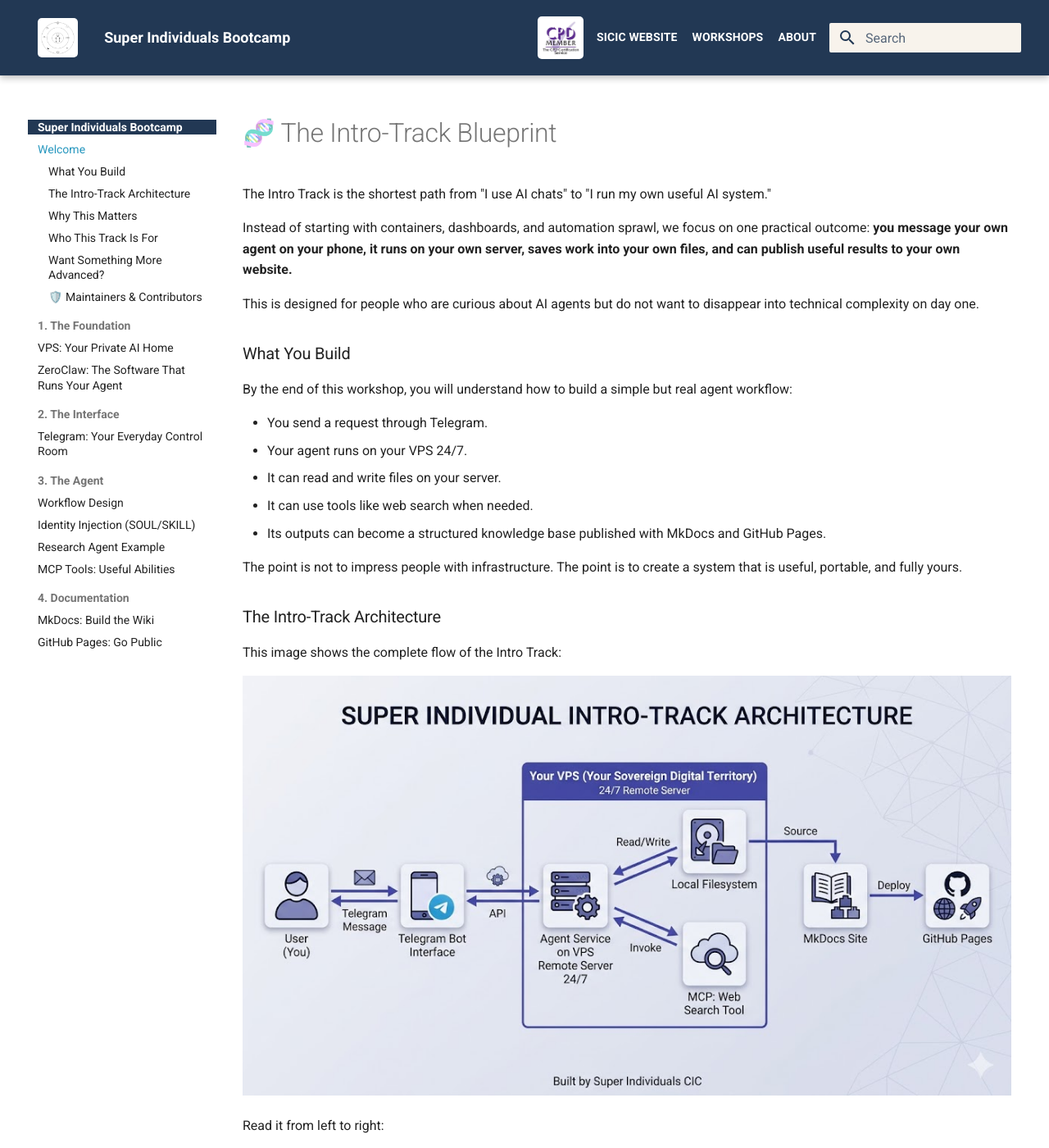
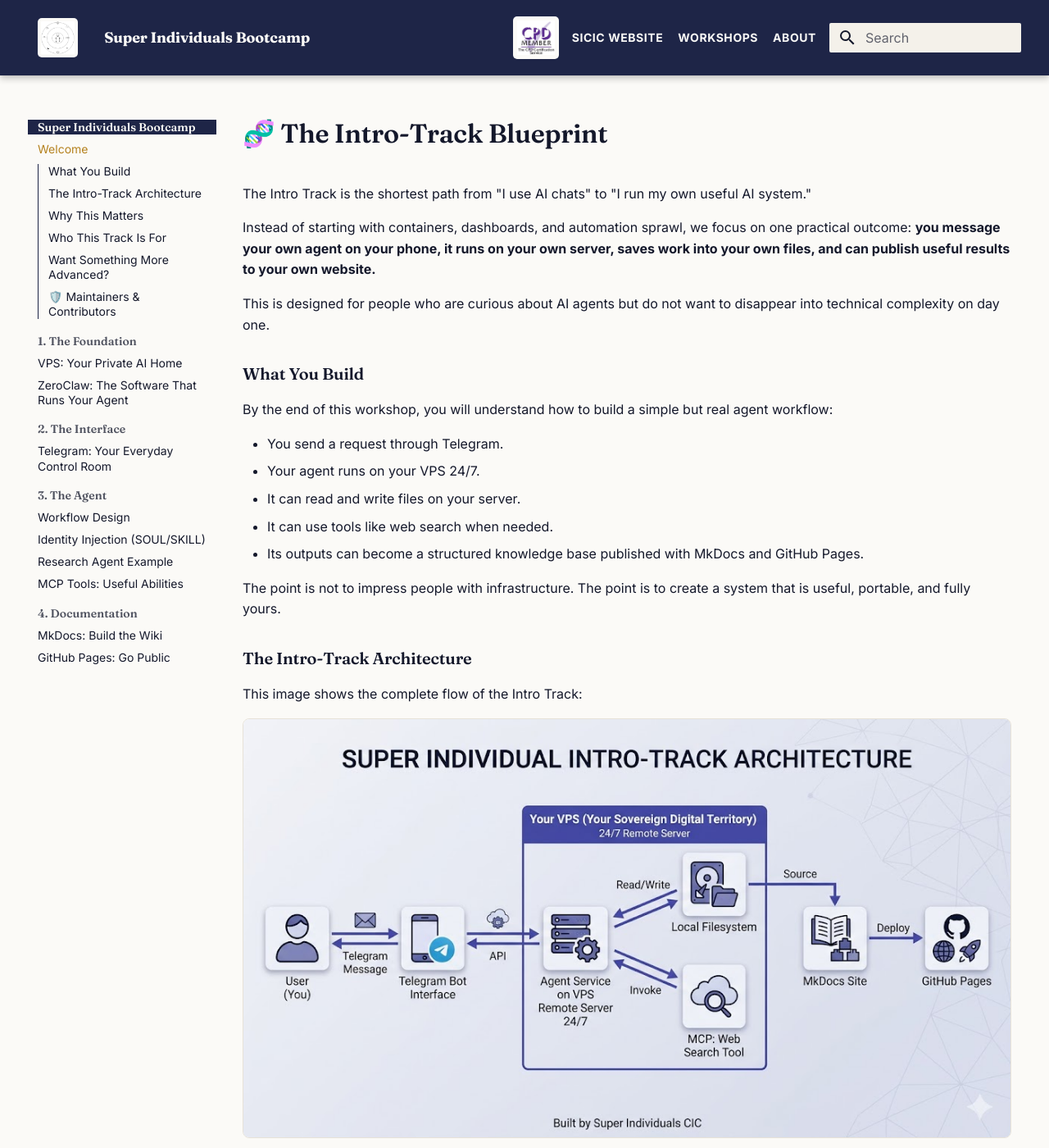
Before and after one commit to sicic-org/pre-bootcamp, an MkDocs documentation site: the page built from docs/index.md, in a window 1280 px wide and 1400 px high. Shown: the whole window at 82% size. Built offline with MkDocs 1.6.1 and Material for MkDocs 9.7.7, drawn with Linux system fonts in a browser that asks for light colours.

Commit message:
Align style

```diff
--- a/docs/stylesheets/extra.css
+++ b/docs/stylesheets/extra.css
@@ -1,8 +1,75 @@
-:root {
-    --brand-chrome: #223854;
-    --brand-highlight: #2596be;
-    --brand-search: #f8f3ec;
+/* SICIC brand palette (brand guideline):
+   Paper  #FBFAF7 / #F4F1EA  warm off-white background / muted surface
+   Ink    #14182B            near-black indigo text, primary buttons
+   Indigo #1E2547            deep brand indigo, dark sections
+   Gold   #C9952F (#B5821F)  CTAs, accents, "founding" highlights
+   Border #E7E2D8            warm borders
+   Type: Fraunces (serif) headings/display, Inter (sans) body.
+
+   The palette attribute selectors are needed because mkdocs-material sets
+   its color variables on body[data-md-color-*], which would otherwise
+   shadow values declared only on :root. */
+:root,
+[data-md-color-scheme="default"],
+[data-md-color-primary="white"],
+[data-md-color-accent="indigo"] {
+    --sicic-paper: #FBFAF7;
+    --sicic-paper-muted: #F4F1EA;
+    --sicic-ink: #14182B;
+    --sicic-indigo: #1E2547;
+    --sicic-gold: #C9952F;
+    --sicic-gold-hover: #B5821F;
+    --sicic-border: #E7E2D8;
+
+    /* Legacy aliases still used below. */
+    --brand-chrome: var(--sicic-indigo);
+    --brand-highlight: var(--sicic-gold);
+    --brand-search: var(--sicic-paper-muted);
+
+    /* Map the brand onto mkdocs-material's theme variables. */
+    --md-primary-fg-color: var(--sicic-indigo);
+    --md-primary-fg-color--dark: var(--sicic-ink);
+    --md-accent-fg-color: var(--sicic-gold);
+    --md-default-bg-color: var(--sicic-paper);
+    --md-default-fg-color: var(--sicic-ink);
+    --md-default-fg-color--light: rgba(20, 24, 43, 0.74);
+    --md-default-fg-color--lighter: rgba(20, 24, 43, 0.45);
+    --md-default-fg-color--lightest: rgba(20, 24, 43, 0.09);
+    --md-typeset-color: var(--sicic-ink);
+    --md-typeset-a-color: var(--sicic-gold-hover);
+    --md-code-bg-color: var(--sicic-paper-muted);
+    --md-code-fg-color: var(--sicic-ink);
+    --md-footer-bg-color: var(--sicic-indigo);
+    --md-footer-bg-color--dark: var(--sicic-ink);
+    --md-typeset-table-color: var(--sicic-border);
 }
+
+/* ---------- Typography ---------- */
+
+.md-typeset h1,
+.md-typeset h2,
+.md-typeset h3,
+.md-typeset h4,
+.md-typeset h5,
+.md-typeset h6,
+.md-header__topic,
+.sicic-cta__title {
+    font-family: "Fraunces", Georgia, "Times New Roman", serif;
+    font-weight: 600;
+    color: var(--sicic-ink);
+    letter-spacing: -0.01em;
+}
+
+.md-typeset h1 {
+    color: var(--sicic-ink);
+    font-weight: 600;
+}
+
+::selection {
+    background: rgba(201, 149, 47, 0.3);
+}
+
+/* ---------- Header / footer chrome (deep brand indigo) ---------- */
 
 .md-header,
 .md-tabs,
@@ -28,12 +95,16 @@
 .md-footer-meta,
 .md-footer-meta a,
 .md-copyright {
-    color: #fff !important;
+    color: var(--sicic-paper) !important;
+}
+
+.md-header__topic {
+    color: var(--sicic-paper) !important;
 }
 
 html .md-nav--primary .md-nav__title[for="__drawer"] {
     background-color: var(--brand-chrome) !important;
-    color: #fff !important;
+    color: var(--sicic-paper) !important;
 }
 
 .md-header__links {
@@ -48,46 +119,68 @@
     border-bottom: 2px solid transparent;
     font-size: 0.7rem;
     font-weight: 700;
-    letter-spacing: 0.01em;
+    letter-spacing: 0.04em;
     text-transform: uppercase;
 }
 
 .md-header__link:hover,
 .md-header__link:focus-visible {
-    border-bottom-color: var(--brand-highlight);
-    color: #fff !important;
+    border-bottom-color: var(--sicic-gold);
+    color: var(--sicic-gold) !important;
 }
 
+/* ---------- Search (muted paper surface on the dark header) ---------- */
+
 .md-search__form {
-  background-color: var(--brand-search) !important;
+    background-color: var(--brand-search) !important;
 }
 
 .md-search__form:hover,
 .md-search__form:focus-within {
     background-color: var(--brand-search) !important;
-    box-shadow: inset 0 0 0 2px var(--brand-highlight);
+    box-shadow: inset 0 0 0 2px var(--sicic-gold);
 }
 
 .md-search__input,
 .md-search__input::placeholder,
 .md-search__icon,
 .md-search__icon svg {
-    color: var(--brand-chrome) !important;
+    color: var(--sicic-ink) !important;
 }
 
 .md-search__input::placeholder {
-    opacity: 0.75;
+    opacity: 0.65;
 }
+
+/* ---------- Sidebar navigation ---------- */
 
 .md-nav--primary .md-nav__link--active,
 .md-nav--primary .md-nav__item--active > .md-nav__link,
 .md-nav--primary .md-nav__link:hover,
 .md-nav--primary .md-nav__link:focus-visible {
-    color: var(--brand-highlight) !important;
+    color: var(--sicic-gold-hover) !important;
 }
 
 .md-nav--primary .md-nav__item .md-nav__link .md-ellipsis {
     transition: color 0.15s ease;
+}
+
+.md-nav__item--section > .md-nav__link {
+    font-family: "Fraunces", Georgia, serif;
+    font-weight: 600;
+    color: var(--sicic-ink);
+}
+
+/* Desktop sidebar title: plain brand serif on paper (the indigo chip only
+   belongs on the mobile drawer header). */
+@media screen and (min-width: 76.25em) {
+    .md-nav--primary .md-nav__title {
+        background: transparent;
+        box-shadow: none;
+        color: var(--sicic-ink);
+        font-family: "Fraunces", Georgia, serif;
+        font-weight: 600;
+    }
 }
 
 @media screen and (max-width: 76.234375em) {
@@ -96,12 +189,68 @@
     }
 }
 
-/* SICIC logo sits on the dark header/drawer chrome. The brand mark is dark
-   line-art, so put it on a white chip for contrast (works whether the PNG
-   background is white or transparent). */
+/* ---------- Content details ---------- */
+
+.md-typeset a {
+    font-weight: 600;
+}
+
+.md-typeset a:hover,
+.md-typeset a:focus-visible {
+    color: var(--sicic-gold);
+}
+
+.md-typeset code {
+    border: 1px solid var(--sicic-border);
+    border-radius: 0.2rem;
+}
+
+.md-typeset pre > code {
+    border: none;
+}
+
+.md-typeset .highlight,
+.md-typeset pre {
+    border-radius: 0.3rem;
+}
+
+.md-typeset .highlight pre {
+    border: 1px solid var(--sicic-border);
+}
+
+.md-typeset blockquote {
+    border-left: 3px solid var(--sicic-gold);
+    background: var(--sicic-paper-muted);
+    border-radius: 0 0.3rem 0.3rem 0;
+    color: var(--sicic-ink);
+    padding: 0.6rem 1rem;
+}
+
+.md-typeset hr {
+    border-bottom: 1px solid var(--sicic-border);
+}
+
+.md-typeset table:not([class]) {
+    border: 1px solid var(--sicic-border);
+    border-radius: 0.3rem;
+}
+
+.md-typeset table:not([class]) th {
+    background-color: var(--sicic-paper-muted);
+    color: var(--sicic-ink);
+}
+
+.md-typeset img {
+    border: 1px solid var(--sicic-border);
+    border-radius: 0.4rem;
+}
+
+/* ---------- Logo chips (dark chrome needs a light chip behind the
+   dark line-art brand marks) ---------- */
+
 .md-header__button.md-logo img,
 .md-nav__button.md-logo img {
-    background: #fff;
+    background: var(--sicic-paper);
     border-radius: 0.25rem;
     height: 2.4rem;
     padding: 0.2rem;
@@ -117,7 +266,7 @@
 }
 
 .md-header__cpd img {
-    background: #fff;
+    background: var(--sicic-paper);
     border-radius: 0.25rem;
     display: block;
     height: 2.6rem;
@@ -125,7 +274,7 @@
     width: auto;
 }
 
-/* CPD membership badge in the footer (dark chrome) — white chip for legibility. */
+/* CPD membership badge in the footer (dark chrome) — light chip for legibility. */
 .sicic-cpd {
     align-items: center;
     display: flex;
@@ -134,7 +283,7 @@
 }
 
 .sicic-cpd__badge {
-    background: #fff;
+    background: var(--sicic-paper);
     border-radius: 0.3rem;
     flex: 0 0 auto;
     height: auto;
@@ -152,14 +301,15 @@
     opacity: 0.8;
 }
 
-/* Funnel CTA appended to every page (P1.5 D). */
+/* ---------- Funnel CTA appended to every page (P1.5 D) ---------- */
+
 .sicic-cta {
     margin: 2.5rem 0 1rem;
 }
 
 .sicic-cta__rule {
     border: none;
-    border-top: 1px solid rgba(34, 56, 84, 0.15);
+    border-top: 1px solid var(--sicic-border);
     margin-bottom: 1.6rem;
 }
 
@@ -167,10 +317,10 @@
     display: grid;
     grid-template-columns: 1fr;
     gap: 1.6rem;
-    background: var(--brand-search);
-    border: 1px solid rgba(34, 56, 84, 0.12);
-    border-radius: 0.4rem;
-    padding: 1.4rem 1.6rem;
+    background: var(--sicic-paper-muted);
+    border: 1px solid var(--sicic-border);
+    border-radius: 0.5rem;
+    padding: 1.6rem 1.8rem;
 }
 
 @media screen and (min-width: 60em) {
@@ -179,18 +329,18 @@
     }
 
     .sicic-cta__col--email {
-        border-left: 1px solid rgba(34, 56, 84, 0.12);
+        border-left: 1px solid var(--sicic-border);
         padding-left: 1.6rem;
     }
 }
 
 .sicic-cta__title {
-    color: var(--brand-chrome);
+    color: var(--sicic-ink);
     margin: 0 0 0.4rem;
 }
 
 .sicic-cta__lead {
-    color: var(--brand-chrome);
+    color: var(--md-default-fg-color--light);
     margin: 0 0 0.9rem;
 }
 
@@ -200,33 +350,44 @@
     gap: 0.7rem;
 }
 
-.sicic-cta__btn {
+/* Scoped under .md-typeset so the button colors beat the generic
+   .md-typeset a link color. */
+.sicic-cta__btn,
+.md-typeset .sicic-cta__btn {
     display: inline-block;
-    border: 1px solid var(--brand-chrome);
+    border: 1px solid var(--sicic-ink);
     border-radius: 0.3rem;
-    color: var(--brand-chrome);
+    color: var(--sicic-ink);
     font-weight: 700;
     padding: 0.45rem 0.9rem;
     text-decoration: none;
-    transition: background-color 0.15s ease, color 0.15s ease;
+    transition: background-color 0.15s ease, border-color 0.15s ease,
+        color 0.15s ease;
 }
 
 .sicic-cta__btn:hover,
-.sicic-cta__btn:focus-visible {
-    background-color: var(--brand-chrome);
-    color: #fff;
+.sicic-cta__btn:focus-visible,
+.md-typeset .sicic-cta__btn:hover,
+.md-typeset .sicic-cta__btn:focus-visible {
+    background-color: var(--sicic-ink);
+    color: var(--sicic-paper);
 }
 
-.sicic-cta__btn--primary {
-    background-color: var(--brand-highlight);
-    border-color: var(--brand-highlight);
-    color: #fff;
+/* Gold = CTAs / accents; ink text keeps the contrast readable on gold. */
+.sicic-cta__btn--primary,
+.md-typeset .sicic-cta__btn--primary {
+    background-color: var(--sicic-gold);
+    border-color: var(--sicic-gold);
+    color: var(--sicic-ink);
 }
 
 .sicic-cta__btn--primary:hover,
-.sicic-cta__btn--primary:focus-visible {
-    background-color: var(--brand-chrome);
-    border-color: var(--brand-chrome);
+.sicic-cta__btn--primary:focus-visible,
+.md-typeset .sicic-cta__btn--primary:hover,
+.md-typeset .sicic-cta__btn--primary:focus-visible {
+    background-color: var(--sicic-gold-hover);
+    border-color: var(--sicic-gold-hover);
+    color: var(--sicic-paper);
 }
 
 .sicic-cta__form {
@@ -237,19 +398,28 @@
 
 .sicic-cta__input {
     flex: 1 1 12rem;
-    border: 1px solid rgba(34, 56, 84, 0.3);
+    background: var(--sicic-paper);
+    border: 1px solid var(--sicic-border);
     border-radius: 0.3rem;
+    color: var(--sicic-ink);
+    font-family: inherit;
     padding: 0.45rem 0.6rem;
 }
 
+.sicic-cta__input:focus-visible {
+    border-color: var(--sicic-gold);
+    box-shadow: 0 0 0 2px rgba(201, 149, 47, 0.25);
+    outline: none;
+}
+
 .sicic-cta__note {
-    color: rgba(34, 56, 84, 0.7);
+    color: var(--md-default-fg-color--light);
     font-size: 0.7rem;
     margin: 0.5rem 0 0;
 }
 
 .sicic-cta__success {
-    color: var(--brand-chrome);
+    color: var(--sicic-ink);
     font-weight: 700;
     margin: 0.3rem 0 0;
 }
--- a/mkdocs.yml
+++ b/mkdocs.yml
@@ -7,6 +7,11 @@
   custom_dir: overrides
   # SICIC brand logo for the top-left home link (P1.5 D / branding).
   logo: assets/images/sicic-logo.png
+  # Brand typography: Inter for body (Fraunces for headings is loaded in
+  # overrides/main.html and applied in stylesheets/extra.css).
+  font:
+    text: Inter
+    code: JetBrains Mono
   palette:
     scheme: default
     primary: white
--- a/overrides/main.html
+++ b/overrides/main.html
@@ -4,6 +4,15 @@
 -#}
 {% extends "base.html" %}
 
+{#- Fraunces (brand serif for headings/display). Inter is loaded by the
+    theme.font setting in mkdocs.yml. -#}
+{% block extrahead %}
+  {{ super() }}
+  <link rel="preconnect" href="https://fonts.googleapis.com">
+  <link rel="preconnect" href="https://fonts.gstatic.com" crossorigin>
+  <link href="https://fonts.googleapis.com/css2?family=Fraunces:opsz,wght@9..144,400..700&display=swap" rel="stylesheet">
+{% endblock %}
+
 {% block content %}
   {{ super() }}
   {% include "partials/cta.html" %}
```
Also changed, not shown: 1 other file.
